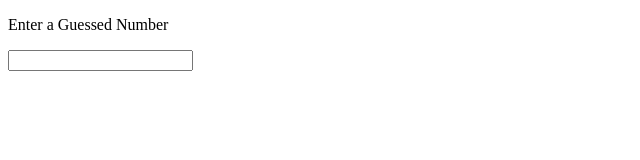
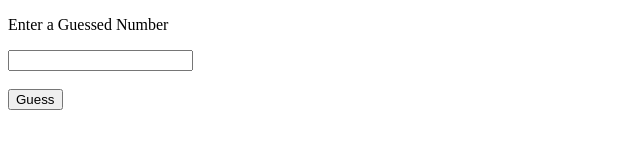
Before and after one commit to acciojob/Hot-or-Cold-Part-I-Naeem-Akhter11913, a website: page main.html in a window 1280 px wide. Shown: the whole page, without its empty margins (0-640 px from the left). Drawn offline with Linux system fonts and the light colour scheme.

Commit message:
created a submission

```diff
--- a/main.html
+++ b/main.html
@@ -7,6 +7,7 @@
     <p id = "user">Enter a Guessed Number </p>
     <input id= "guess"></input><br><br>
 	<!-- button -->
+	<button onclick ="guess()">Guess</button>
     <!-- p tag -->
     <p id = "respond"></p>  <!-- This is the respone (Hot or Cold) -->
     <script type="text/javascript" src="./script.js">  <!-- Write the logic in script.js -->
--- a/script.js
+++ b/script.js
@@ -1 +1,11 @@
 //your code here
+function guess(){
+	var userNumber = document.getElementById('guess').value;
+	var rand = Math.random();
+
+	if(userNumber == rand){
+		document.getElementById('respond').innerHTML = "Hot";
+	}else{
+		document.getElementById('respond').innerHTML = "Cold";
+	}
+}
```
